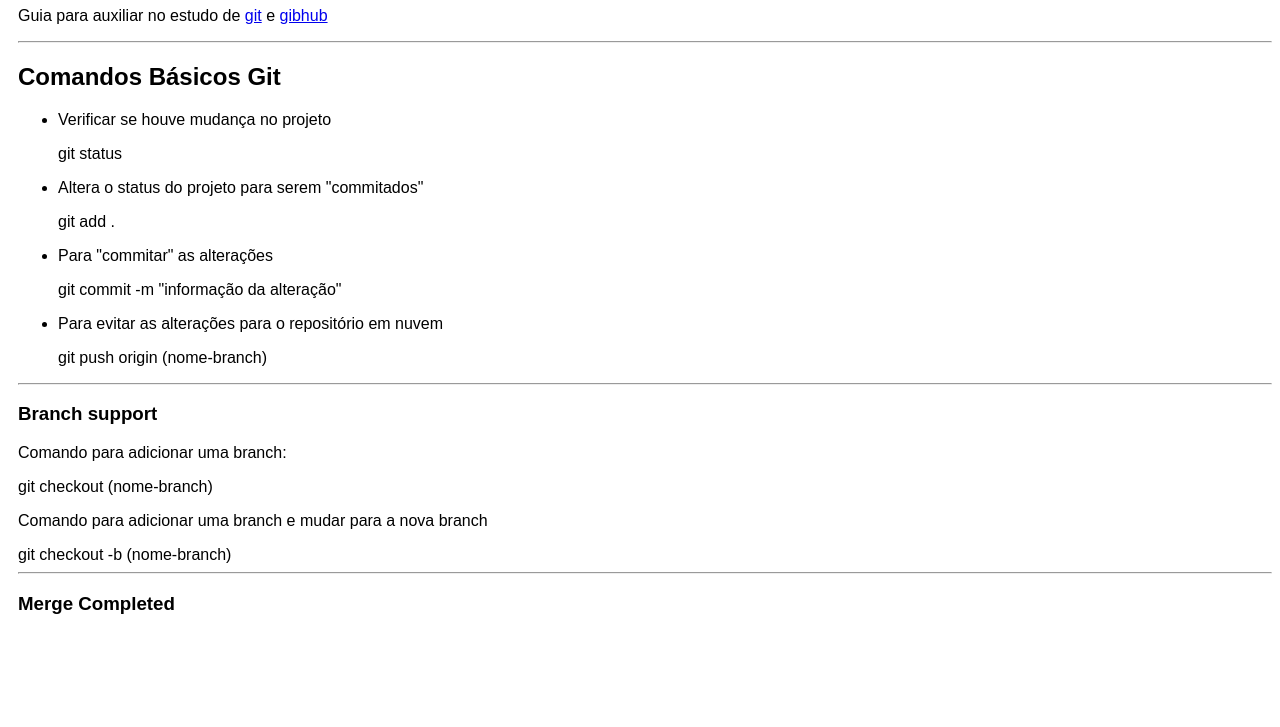
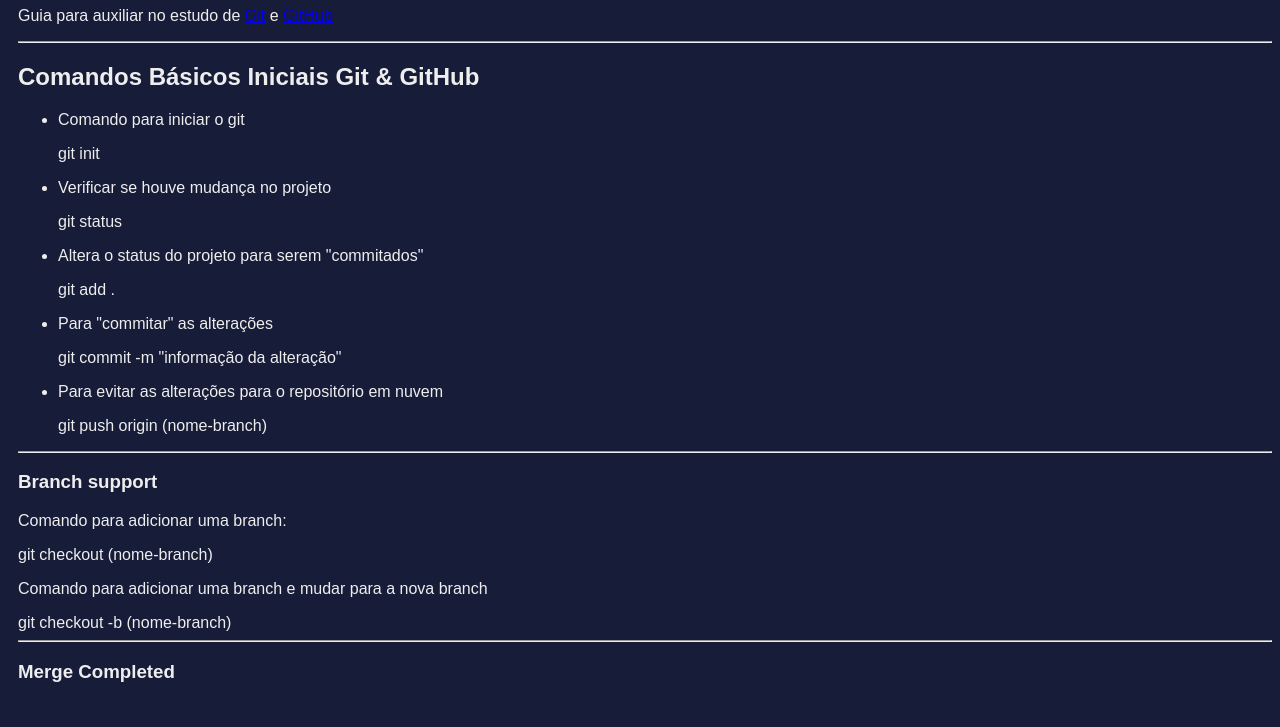
Before and after one commit to kervines/repo-learn-git, a plain HTML site: page index.html in a window 1280 px wide. Shown: the part 73-800 px from the top of the page. Drawn offline with Linux system fonts and the light colour scheme.

Commit message:
alteração no primeiro paragrafo

```diff
--- a/index.html
+++ b/index.html
@@ -13,17 +13,23 @@
 
     body {
       padding-left: 10px;
+      background-color: #171c38;
+      color: #eee;
     }
   </style>
 </head>
 
 <body>
   <h1>Git & GitHub</h1>
-  <p>Guia para auxiliar no estudo de <a href="https://git-scm.com/" target="_blank">git</a> e <a href="https://github.com/" target="_blank">gibhub</a></p>
+  <p>Guia para auxiliar no estudo de <a href="https://git-scm.com/" target="_blank">Git</a> e <a href="https://github.com/" target="_blank">GitHub</a></p>
   <hr>
   <section>
-    <h2>Comandos Básicos Git</h2>
+    <h2>Comandos Básicos Iniciais Git & GitHub</h2>
     <ul>
+      <li>
+        <p>Comando para iniciar o git</p>
+        <code>git init</code>
+      </li>
       <li>
         <p>Verificar se houve mudança no projeto</p>
         <code>git status</code>
@@ -43,8 +49,8 @@
     </ul>
   </section>
 
+  <hr>
 
-  <hr>
   <h3>Branch support</h3>
   <p>Comando para adicionar uma branch:</p>
   <code>
```
